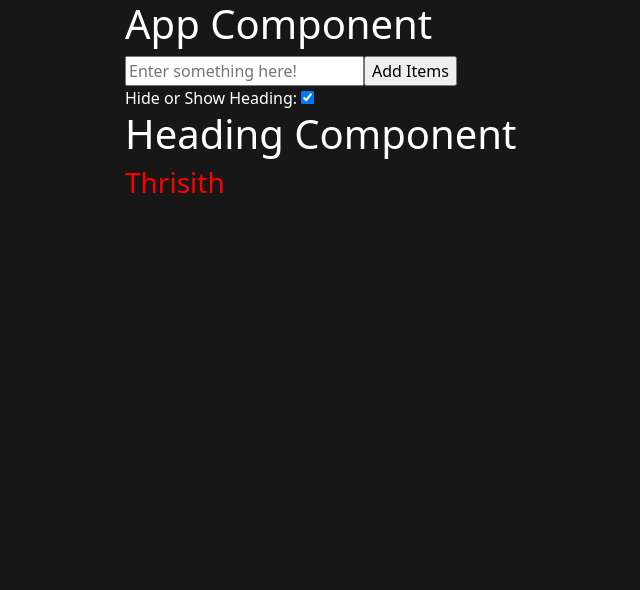
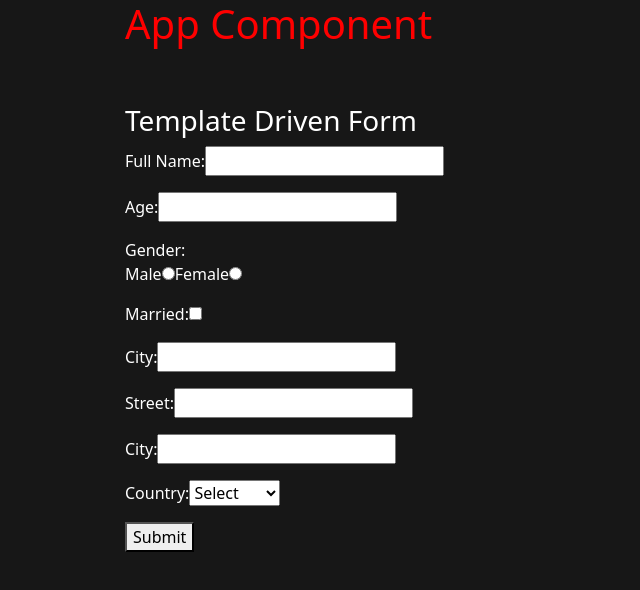
Before and after one commit to Thrisith/firstAngular, an Angular app: page / in a window 1280 px wide. Shown: the top 590 px of the page, without its empty margins (265-905 px from the left). Built offline with nearby package versions, Linux system fonts and the light colour scheme.

Commit message:
Template Driven - Forms

```diff
--- a/src/app/app.component.css
+++ b/src/app/app.component.css
@@ -0,0 +1,3 @@
+h1{
+    color: red;
+}
--- a/src/app/app.component.html
+++ b/src/app/app.component.html
@@ -1,9 +1,12 @@
 <h1>App Component</h1>
-<form action="" (ngSubmit)="addItems()">
+<!-- <form action="" (ngSubmit)="addItems()">
 <input type="text" [(ngModel)]="inputValue" name="inputValue" placeholder="Enter something here!"/>
 <input type="submit" value="Add Items"/>
 <br/>
 <label>Hide or Show Heading: <input type="checkbox" [(ngModel)]="heading" name="headingShowOrHide"/></label>
-</form>
+</form> -->
 <!-- <app-list></app-list> -->
- <app-heading *ngIf="heading" [inputValuePass]="items"></app-heading>
+<!-- /<app-heading *ngIf="heading" [inputValuePass]="items"></app-heading> -->
+
+<br/><br/>
+<app-template-driven-form></app-template-driven-form>
--- a/src/app/app.module.ts
+++ b/src/app/app.module.ts
@@ -8,13 +8,17 @@ import { SampleWorldComponent } from './sample-world/sample-world.component';
 import { FormComponent } from './form/form.component';
 import { ListComponent } from './list/list.component';
 import { HeadingComponent } from './heading/heading.component';
+import { TemplateDrivenFormComponent } from './template-driven-form/template-driven-form.component';
+import { RemainingAngularComponent } from './remaining-angular/remaining-angular.component';
 
 @NgModule({
   declarations: [
     AppComponent,
     FormComponent,
     ListComponent,
-    HeadingComponent
+    HeadingComponent,
+    TemplateDrivenFormComponent,
+    RemainingAngularComponent
     // HelloWorldComponent,
     // SampleWorldComponent
   ],
--- /dev/null
+++ b/src/app/remaining-angular/remaining-angular.component.html
@@ -0,0 +1 @@
+<p>remaining-angular works! da {{value}}</p>
--- /dev/null
+++ b/src/app/remaining-angular/remaining-angular.component.ts
@@ -0,0 +1,11 @@
+import { Component } from '@angular/core';
+
+@Component({
+  selector: 'app-remaining-angular',
+  standalone: false,
+  templateUrl: './remaining-angular.component.html',
+  styleUrl: './remaining-angular.component.css'
+})
+export class RemainingAngularComponent {
+  value: string = 'Thrisith';
+}
--- /dev/null
+++ b/src/app/template-driven-form/template-driven-form.component.html
@@ -0,0 +1,44 @@
+<div>
+<h3>Template Driven Form</h3>
+<form #contactForm="ngForm" (submit)="onSubmit(contactForm)">
+<p>
+    <label for="name">Full Name: </label>
+    <input type="text" name="name" id="name" ngModel/>
+</p>
+<p>
+    <label for="age">Age: </label>
+    <input type="text" name="age" id="age" ngModel/>
+</p>
+<p>
+    <label for="gender">Gender: </label><br/>
+    <label>Male</label><input type="radio" name="gender" id="gender" value="Male" ngModel/>
+    <label>Female</label><input type="radio" name="gender" id="gender" value="Female" ngModel/>
+</p>
+<p>
+    <label for="marital">Married: </label>
+    <input type="checkbox" name="marital" id="marital" ngModel/>
+</p>
+<p>
+    <label for="city">City: </label>
+    <input type="text" name="city" id="city" ngModel/>
+</p>
+<p>
+    <label for="street">Street: </label>
+    <input type="text" name="street" id="street" ngModel/>
+</p>
+<p>
+    <label for="pincode">City: </label>
+    <input type="text" name="pincode" id="pincode" ngModel/>
+</p>
+<p>
+    <label for="country">Country: </label>
+    <select name="country" ngModel>
+        <option value="">Select</option>
+        <option [ngValue]="country.id" *ngFor="let country of countryList">{{country.name}}</option>
+    </select>
+</p>
+<p>
+    <button type="submit">Submit</button>
+</p>
+</form>
+</div>
--- /dev/null
+++ b/src/app/template-driven-form/template-driven-form.component.ts
@@ -0,0 +1,23 @@
+import { Component } from '@angular/core';
+import { NgForm } from '@angular/forms';
+
+@Component({
+  selector: 'app-template-driven-form',
+  standalone: false,
+  templateUrl: './template-driven-form.component.html',
+  styleUrl: './template-driven-form.component.css'
+})
+export class TemplateDrivenFormComponent {
+  countryList:Country[] = [new Country("1","India"),new Country("2","Sri Lanka"),new Country("3","")];
+  onSubmit(value:NgForm){
+    console.log(value);
+  }
+}
+class Country{
+  id:string;
+  name:string;
+  constructor(id:string,name:string){
+    this.id=id;
+    this.name=name;
+  }
+}
```
Also changed, not shown: src/app/remaining-angular/remaining-angular.component.css (added), src/app/template-driven-form/template-driven-form.component.css (added), 2 other files (tests, documents, lock files or other folders).
